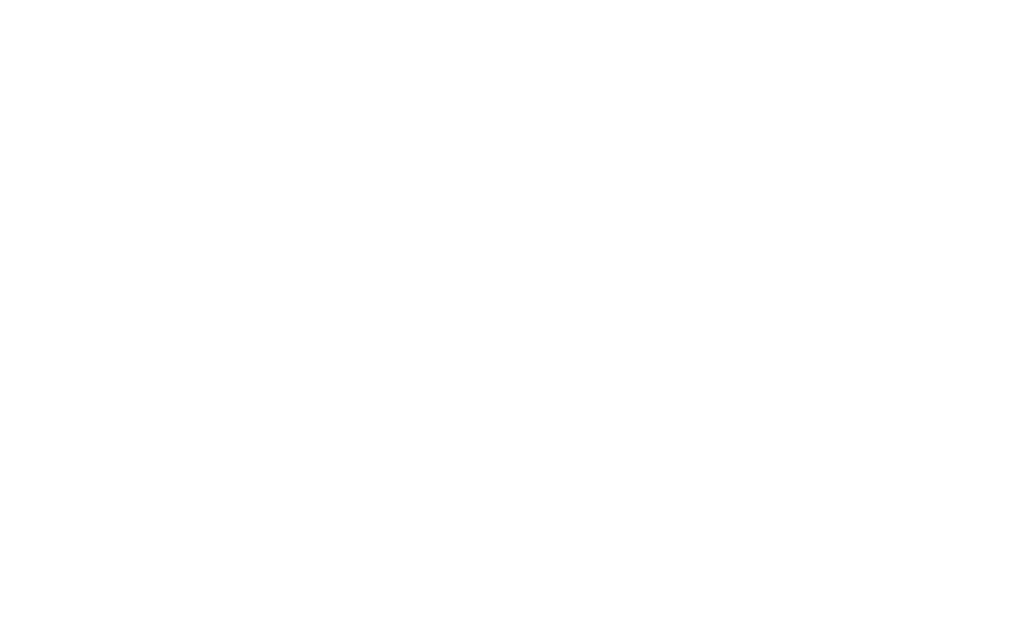
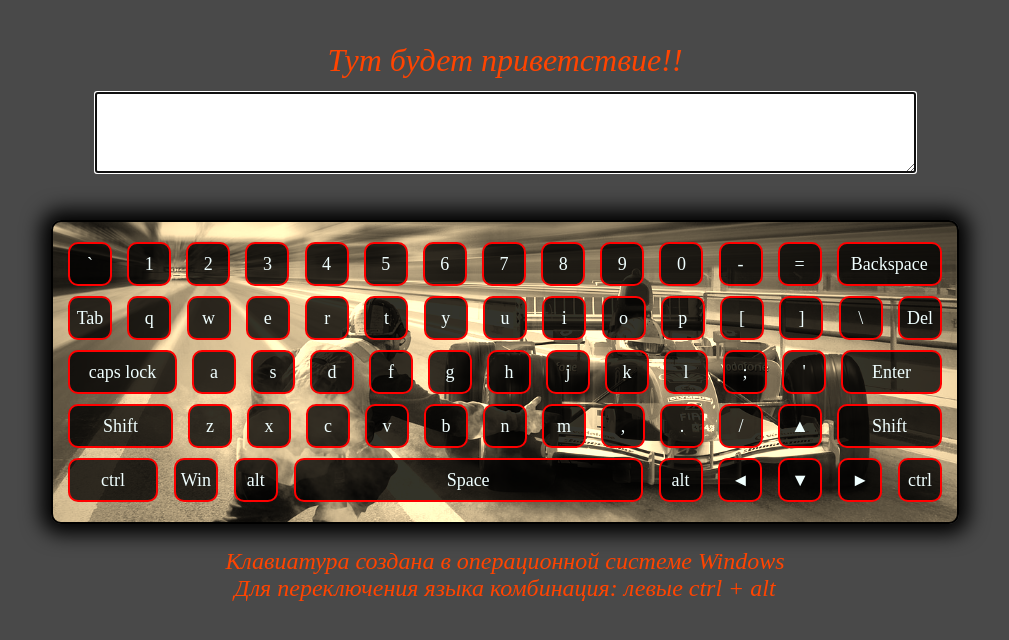
Before and after one commit to DovguLucky/virtual-keyboard, a plain HTML site: page index.html in a window 1280 px wide. Shown: the whole page, without its empty margins (135-1144 px from the left). Drawn offline with Linux system fonts and the light colour scheme.

Commit message:
feat: add HTML and CSS structure keyboard in JS

```diff
--- a/index.js
+++ b/index.js
@@ -0,0 +1,135 @@
+
+
+let nameKeys = {
+    "firstLine": ['Backquote', 'Digit1', 'Digit2', 'Digit3', 'Digit4', 'Digit5', 'Digit6', 'Digit7', 'Digit8', 'Digit9', 'Digit0', 'Minus', 'Equal', 'Backspace'],
+    "secondLine": ['Tab', 'KeyQ', 'KeyW', 'KeyE', 'KeyR', 'KeyT', 'KeyY', 'KeyU', 'KeyI', 'KeyO', 'KeyP', 'BracketLeft', 'BracketRight', 'Backslash', 'Delete'],
+    "thirdLine": ['CapsLock', 'KeyA', 'KeyS', 'KeyD', 'KeyF', 'KeyG', 'KeyH', 'KeyJ', 'KeyK', 'KeyL', 'Semicolon', 'Quote', 'Enter'],
+    "fourthLine": ['ShiftLeft', 'KeyZ', 'KeyX', 'KeyC', 'KeyV', 'KeyB', 'KeyN', 'KeyM', 'Comma', 'Period', 'Slash', 'ArrowUp', 'ShiftRight'],
+    "fiveLine": ['ControlLeft', 'MetaLeft', 'AltLeft', 'Space', 'AltRight', 'ArrowLeft', 'ArrowDown', 'ArrowRight', 'ControlRight']
+}
+
+
+let engKeyBoard = {
+    firstLine: ["`", "1", "2", "3", "4", "5", "6", "7", "8", "9", "0", "-", "=", "Backspace"],
+    secondLine: ["Tab", "q", "w", "e", "r", "t", "y", "u", "i", "o", "p", "[", "]", "\\", "Del"],
+    thirdLine: ["caps lock", "a", "s", "d", "f", "g", "h", "j", "k", "l", ";", "'", "Enter"],
+    fourthLine: ["Shift", "z", "x", "c", "v", "b", "n", "m", ",", ".", "/", "&#9650;", "Shift"],
+    fiveLine: ["ctrl", "Win", "alt", "Space", "alt", "&#9668;", "&#9660;", "&#9658;", "ctrl"]
+};
+let engKeyBoardShift = {
+    firstLine: ['~', '!', '@', '#', '$', '%', '^', '&', '*', '(', ')', '_', '+', 'Backspace'],
+    secondLine: ['Tab', 'Q', 'W', 'E', 'R', 'T', 'Y', 'U', 'I', 'O', 'P', '{', '}', '|', "Del"],
+    thirdLine: ['caps lock', 'A', 'S', 'D', 'F', 'G', 'H', 'J', 'K', 'L', ':', '"', 'Enter'],
+    fourthLine: ['Shift', 'Z', 'X', 'C', 'V', 'B', 'N', 'M', '<', '>', '?', '&#9650;', 'Shift'],
+    fiveLine: ['ctrl', 'Win', 'alt', 'Space', 'alt', '&#9668;', '&#9660;', '&#9658;', 'ctrl']
+};
+
+let rusKeyBoard = {
+    firstLine: ["`", "1", "2", "3", "4", "5", "6", "7", "8", "9", "0", "-", "=", "Backspace"],
+    secondLine: ["Tab", "й", "ц", "у", "к", "е", "н", "г", "ш", "щ", "з", "х", "ъ", "\\", "Del"],
+    thirdLine: ["caps lock", "ф", "ы", "в", "а", "п", "р", "о", "л", "д", "ж", "э", "Enter"],
+    fourthLine: ["Shift", "я", "ч", "с", "м", "и", "т", "ь", "б", "ю", ".", "&#9650;", "Shift"],
+    fiveLine: ["ctrl", "Win", "alt", "Space", "alt", "&#9668;", "&#9660;", "&#9658;", "ctrl"]
+};
+let rusKeyBoardShift = {
+    firstLine: ['Ё', '!', '"', '№', ';', '%', ':', '?', '*', '(', ')', '_', '+', 'Backspace'],
+    secondLine: ['Tab', 'Й', 'Ц', 'У', 'К', 'Е', 'Н', 'Г', 'Ш', 'Щ', 'З', 'Х', 'Ъ', '/', "Del"],
+    thirdLine: ['caps lock', 'Ф', 'Ы', 'В', 'А', 'П', 'Р', 'О', 'Л', 'Д', 'Ж', 'Э', 'Enter', ],
+    fourthLine: ['Shift', 'Я', 'Ч', 'С', 'М', 'И', 'Т', 'Ь', 'Б', 'Ю', ',', "&#9650;", 'Shift'],
+    fiveLine: ["ctrl", "Win", "alt", "Space", "alt", "&#9668;", "&#9660;", "&#9658;", "ctrl"]
+};
+
+let language = "eng";
+let count = 0;
+if (localStorage.getItem("lang")) {
+    let lang = localStorage.getItem("lang");
+    language = lang;
+}
+localStorage.clear()
+
+
+let body = document.querySelector('body');
+let wrapper = document.createElement('div');
+wrapper.classList.add("wrapper");
+body.prepend(wrapper);
+
+let textBoard = document.createElement('div');
+textBoard.classList.add("textboard");
+textBoard.innerHTML = '<p>Тут будет приветствие!!</p>';
+let textArea = document.createElement("textarea");
+textArea.rows = "5";
+textArea.cols = "100";
+textArea.autofocus = true;
+textArea.id = "text__output";
+textArea.classList.add("text__area");
+
+textBoard.append(textArea);
+let checkRegister = document.createElement("input");
+checkRegister.type = "checkbox";
+checkRegister.classList.add("check__box");
+checkRegister.id = "check__register";
+textBoard.append(checkRegister);
+
+wrapper.prepend(textBoard);
+
+let keyBoard = document.createElement('div');
+keyBoard.classList.add("keyboard");
+wrapper.append(keyBoard);
+
+let note = document.createElement('div');
+note.classList.add("note");
+note.innerHTML = '<p>Клавиатура создана в операционной системе Windows <br> Для переключения языка комбинация: левыe ctrl + alt </p>';
+wrapper.append(note);
+
+// Add new keys in line
+function getAddKeys(nameKey, thisLine) {
+    let key = document.createElement('div');
+    key.classList.add("key");
+    if (nameKey.length > 1) {
+        key.classList.add("word__key");
+        nameKey === "caps lock" ?
+            key.classList.add("caps__lock") :
+            key.classList.add(`${String(nameKey).toLowerCase()}`);
+    }
+    key.dataset.name = (`${String(nameKey)}`);
+    thisLine.append(key);
+}
+
+// Add new line in keyboard
+function getAddLine(nameLine, langKeyBoard) {
+    let line = document.createElement('div');
+    line.classList.add("line");
+    line.classList.add(`${nameLine}`);
+    langKeyBoard[`${nameLine}`].forEach(el => {
+        getAddKeys(el, line)
+    })
+    keyBoard.append(line);
+}
+// Add new keyboard
+function startKeyboard(langKeyBoard) {
+    for (let key in langKeyBoard) {
+        getAddLine(key, langKeyBoard)
+    }
+}
+// Add new text in every Key
+function addInKeys(langKeyBoard) {
+    for (let key in langKeyBoard) {
+        let count = 0;
+        let arrKeys = document.querySelector(`.${key}`).querySelectorAll(".key");
+        arrKeys.forEach(el => {
+            let inside = `${langKeyBoard[`${key}`][count]}`
+            el.innerHTML = inside;
+            count++;
+            if (inside.length === 1) {
+                el.classList.add("word__write")
+            }
+        })
+        count = 0;
+    }
+}
+
+startKeyboard(nameKeys);
+language === "eng" ?
+    addInKeys(engKeyBoard) :
+    addInKeys(rusKeyBoard);
+let keys = document.querySelectorAll(".key");
--- a/style.css
+++ b/style.css
@@ -0,0 +1,160 @@
+html {
+    height: 100%;
+}
+
+body {
+    height: 100vh;
+    margin: 0 auto;
+    background-size: cover;
+    position: relative;
+    background-color: #494949;
+}
+
+
+.wrapper {
+    display: flex;
+    justify-content: center;
+    align-items: center;
+    flex-direction: column;
+    width: 100%;
+    margin: 0 auto;
+}
+
+.textboard {
+    display: flex;
+    justify-content: center;
+    align-items: center;
+    flex-direction: column;
+    height: 200px;
+    margin: 10px auto;
+}
+
+.textboard p {
+    font-style: italic;
+    font-size: 2em;
+    line-height: 0px;
+    color: rgba(255, 68, 0, 1);
+
+}
+
+.check__box {
+    opacity: 0;
+}
+
+.keyboard {
+    display: flex;
+    justify-content: center;
+    align-items: center;
+    flex-direction: column;
+    gap: 10px;
+    background: url(./Нова/racing-ge3a7c1857_1280.jpg) center no-repeat;
+    background-size: cover;
+    border-radius: 10px;
+    padding: 15px;
+    overflow: hidden;
+    box-shadow: 0px 0px 20px 10px #000;
+    border: 2px solid black;
+    height: 270px;
+    width: 874px;
+    margin: 0px auto;
+    position: relative;
+}
+
+.keyboard::after {
+    content: "";
+    position: absolute;
+    top: 0;
+    left: 0;
+    right: 0;
+    bottom: 0;
+    border-color: #000;
+    backdrop-filter: sepia(100%);
+    overflow: hidden;
+}
+
+.line {
+    display: flex;
+    flex-direction: row;
+    justify-content: space-between;
+    align-items: center;
+    gap: 15px;
+    z-index: 1;
+    width: 100%;
+}
+
+.key {
+    display: flex;
+    justify-content: center;
+    align-items: center;
+    height: 40px;
+    width: 40px;
+    color: rgba(255, 68, 0, 1);
+    border: 2px solid red;
+    border-radius: 10px;
+    background-color: rgba(0, 0, 0, 0.8);
+    color: azure;
+    font-size: 18px;
+    transition: 0.7s;
+
+}
+
+.active {
+    background-color: rgba(255, 68, 0, 1);
+    transition: 0.3s;
+    border-radius: 100px;
+    border: 2px solid #000;
+    color: #000;
+
+}
+
+.word__key {}
+
+
+.tab {}
+
+.shiftright,
+.shiftleft {
+    width: 101px;
+}
+
+.capslock {
+    width: 105px;
+}
+
+.controlleft {
+    width: 86px;
+
+}
+
+.controlright {
+    /* width: 60px; */
+}
+
+.alt {}
+
+.space {
+    width: 345px;
+}
+
+.win {}
+
+.backspace {
+    width: 101px;
+}
+
+.del {}
+
+.enter {
+    width: 97px;
+}
+
+.note {
+    margin: 0px;
+    font-style: italic;
+    font-size: 1.5em;
+    color: rgba(255, 68, 0, 1);
+    display: flex;
+    justify-content: center;
+    align-items: center;
+    text-align: center;
+}
```
Also changed, not shown: index.html (line endings or trailing spaces), Нова/car-racing-track-gde39d4208_1920.jpg (added), Нова/dodge-challenger-srt8-gb17c82f43_1280.jpg (added), Нова/racing-ge3a7c1857_1280.jpg (added).
